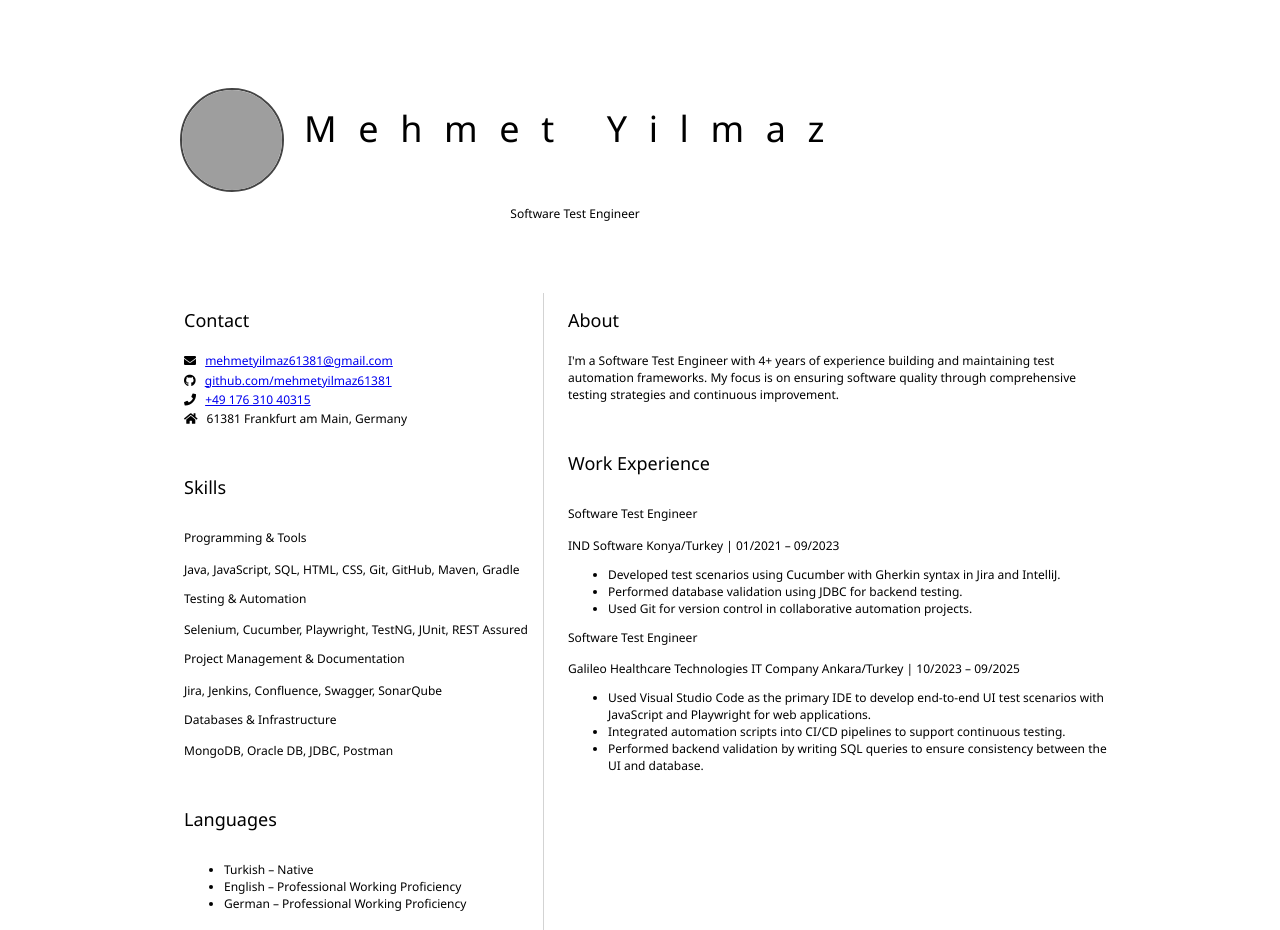
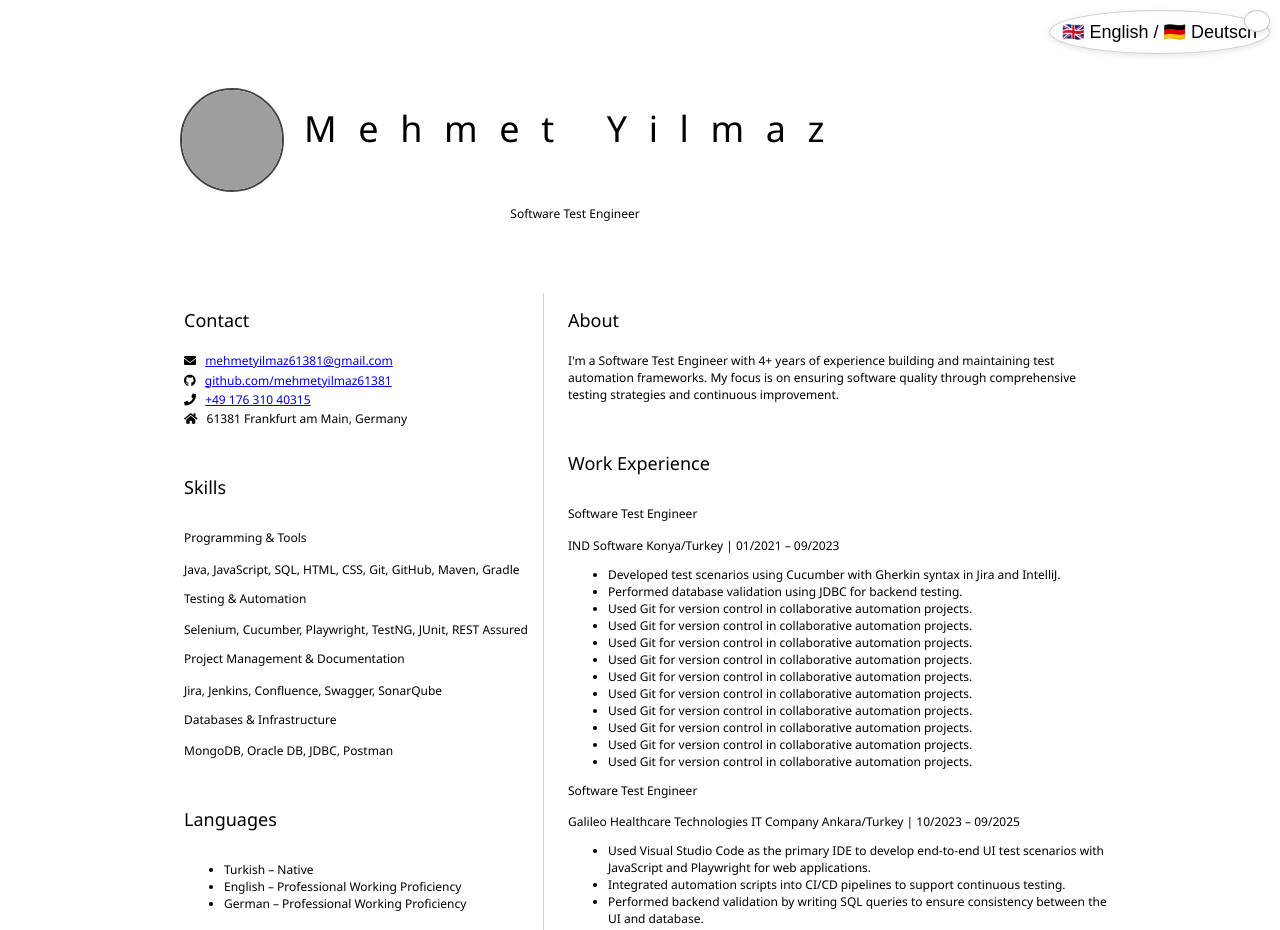
Before and after one commit to mehmetyilmaz61381/resumeEnDe, a plain HTML site: page index.html in a window 1280 px wide. Shown: the top 930 px of the page. Drawn offline with Linux system fonts and the light colour scheme; grey boxes are pictures that could not be loaded.

Commit message:
Translate is done

```diff
--- a/index.html
+++ b/index.html
@@ -10,6 +10,11 @@
 </head>
 
 <body>
+  <!-- 🌐 Dil Değiştirme Butonu -->
+  <button id="lang-toggle">🇬🇧 English / 🇩🇪 Deutsch</button>
+   <button id="lang-toggle">
+
+</button>
 
   <header id="header">
     <div class="header-content">
@@ -117,6 +122,15 @@
           <li data-translate="ind1">Developed test scenarios using Cucumber with Gherkin syntax in Jira and IntelliJ.</li>
           <li data-translate="ind2">Performed database validation using JDBC for backend testing.</li>
           <li data-translate="ind3">Used Git for version control in collaborative automation projects.</li>
+          <li data-translate="ind4">Used Git for version control in collaborative automation projects.</li>
+          <li data-translate="ind5">Used Git for version control in collaborative automation projects.</li>
+          <li data-translate="ind6">Used Git for version control in collaborative automation projects.</li>
+          <li data-translate="ind7">Used Git for version control in collaborative automation projects.</li>
+          <li data-translate="ind8">Used Git for version control in collaborative automation projects.</li>
+          <li data-translate="ind9">Used Git for version control in collaborative automation projects.</li>
+          <li data-translate="ind10">Used Git for version control in collaborative automation projects.</li>
+          <li data-translate="ind11">Used Git for version control in collaborative automation projects.</li>
+          <li data-translate="ind12">Used Git for version control in collaborative automation projects.</li>
         </ul>
 
         <h3>Software Test Engineer</h3>
```
Also changed, not shown: lang/de.json (+15 -1 lines).
